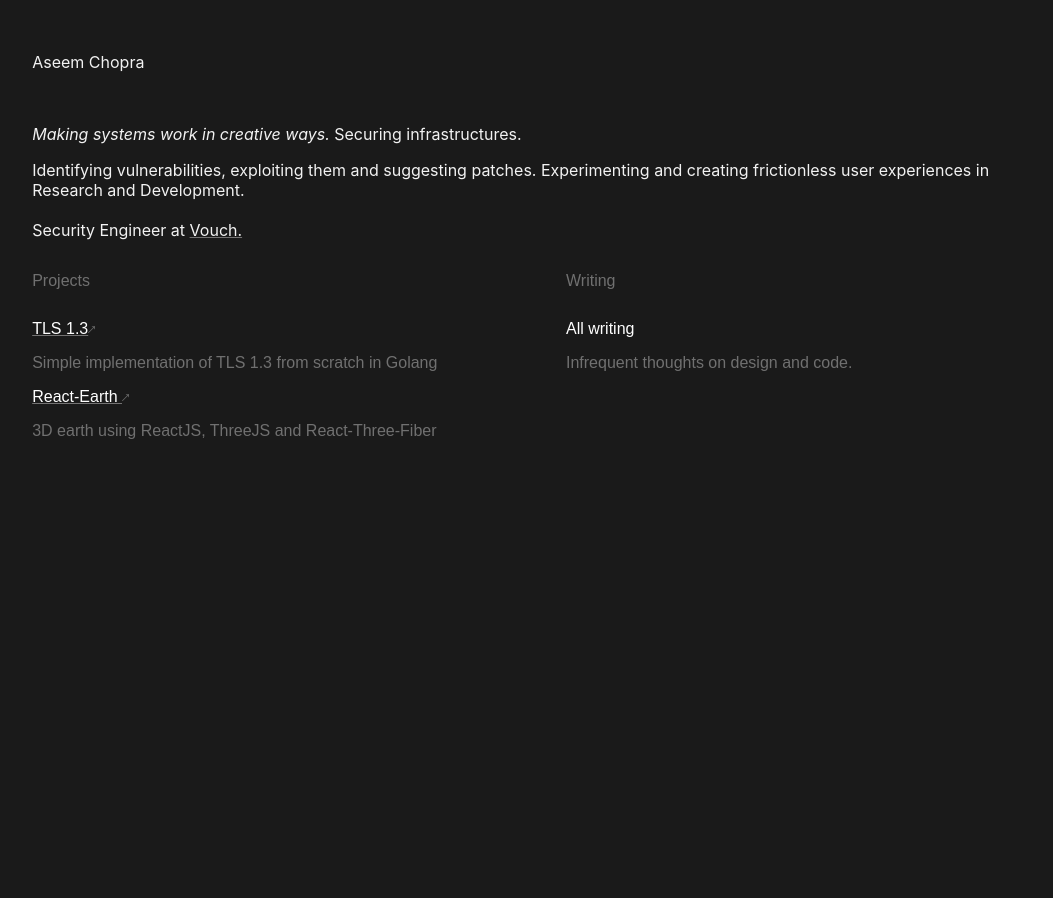
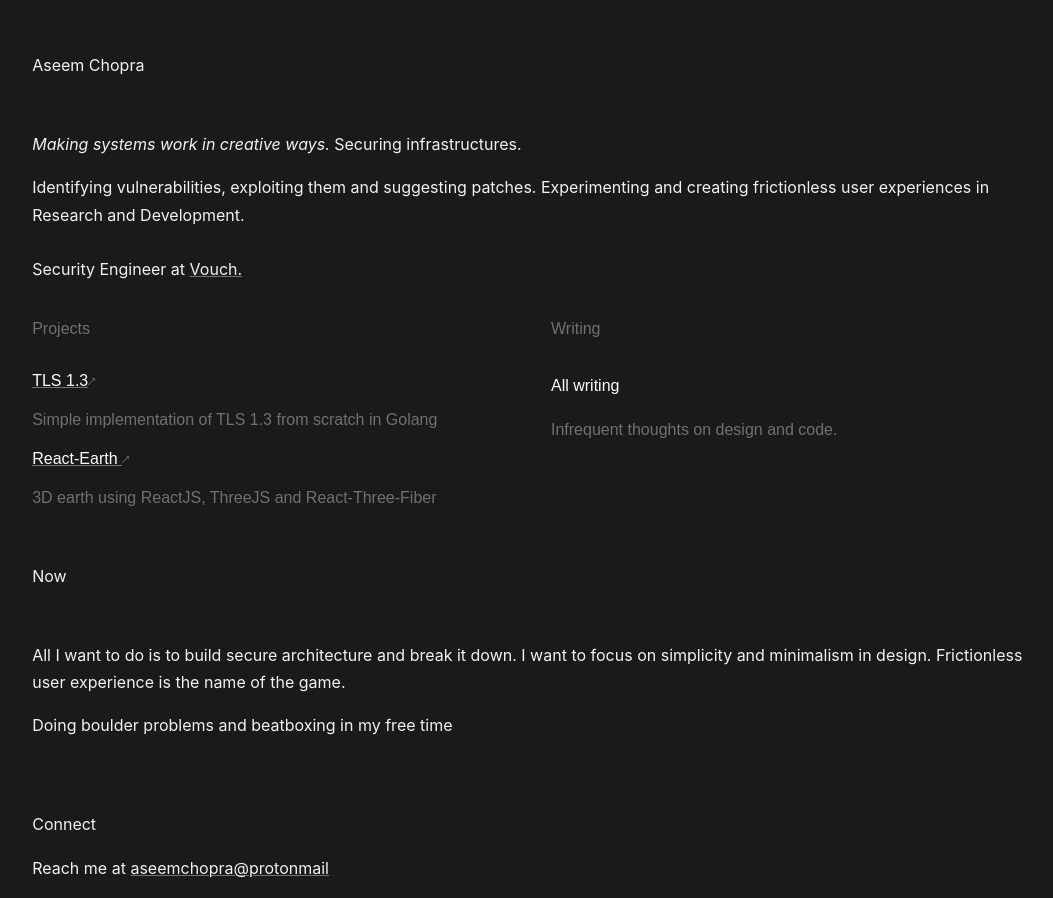
Before and after one commit to aseemchopra25/aseemchopra25.github.io, a React (Create React App) app: page / in a window 1280 px wide. Shown: the part 140-1038 px from the top of the page, without its empty margins (99-1152 px from the left). Before the commit the page ends 800 px from the top, so only its background shows below. Built offline with nearby package versions, Linux system fonts and the light colour scheme.

Commit message:
build: homepage

```diff
--- a/src/index.css
+++ b/src/index.css
@@ -26,7 +26,9 @@ code {
   /* justify-content: center; */
   /* align-items: center; */
 }
-
+p {
+  line-height: 1.7;
+}
 
 
 a {
@@ -43,7 +45,7 @@ a:hover {
 .grid-container {
   display: grid;
   grid-template-columns: repeat(2, 1fr); /* Creates three columns with equal width */
-  gap: 50px; /* Adjust the gap between columns */
+  gap: 20px; /* Adjust the gap between columns */
 }
 
 .grid-item {
--- a/src/pages/Home.js
+++ b/src/pages/Home.js
@@ -22,9 +22,16 @@ function Home() {
             <p className="unfocused">Infrequent thoughts on design and code.</p>
           </div>
         </div>
+        <br/>
+        <p>Now</p>
+        <br/>
+        <p>All I want to do is to build secure architecture and break it down. I want to focus on simplicity and minimalism in design. Frictionless user experience is the name of the game. </p>
+        <p>Doing boulder problems and beatboxing in my free time</p>
+        <br/>
+        <br/>
+        <p>Connect</p>
+        <p>Reach me at <a href="mailto:aseemchopra@protonmail.com">aseemchopra@protonmail</a></p>
       </div>
-
-
     );
   }
 
```
